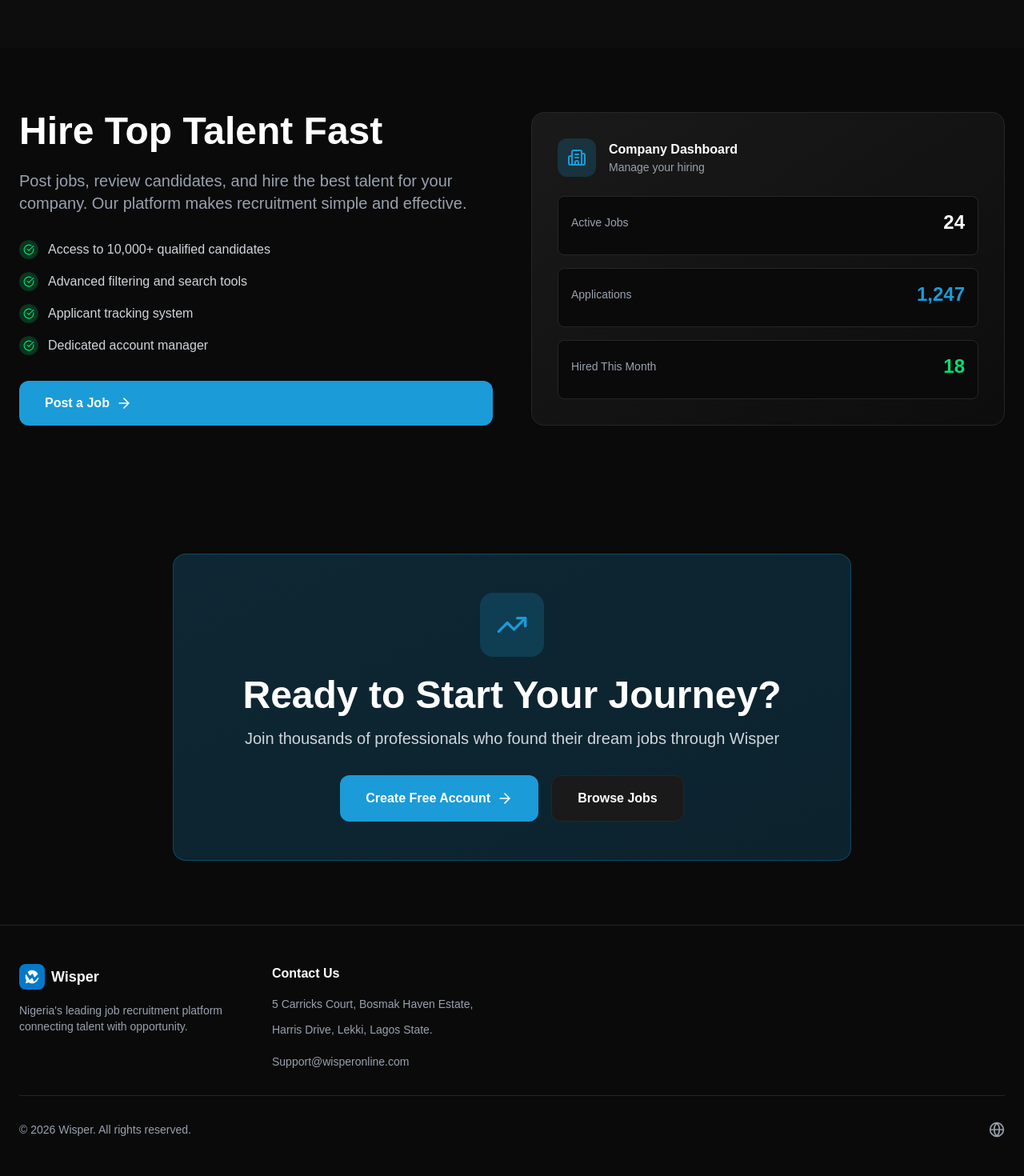
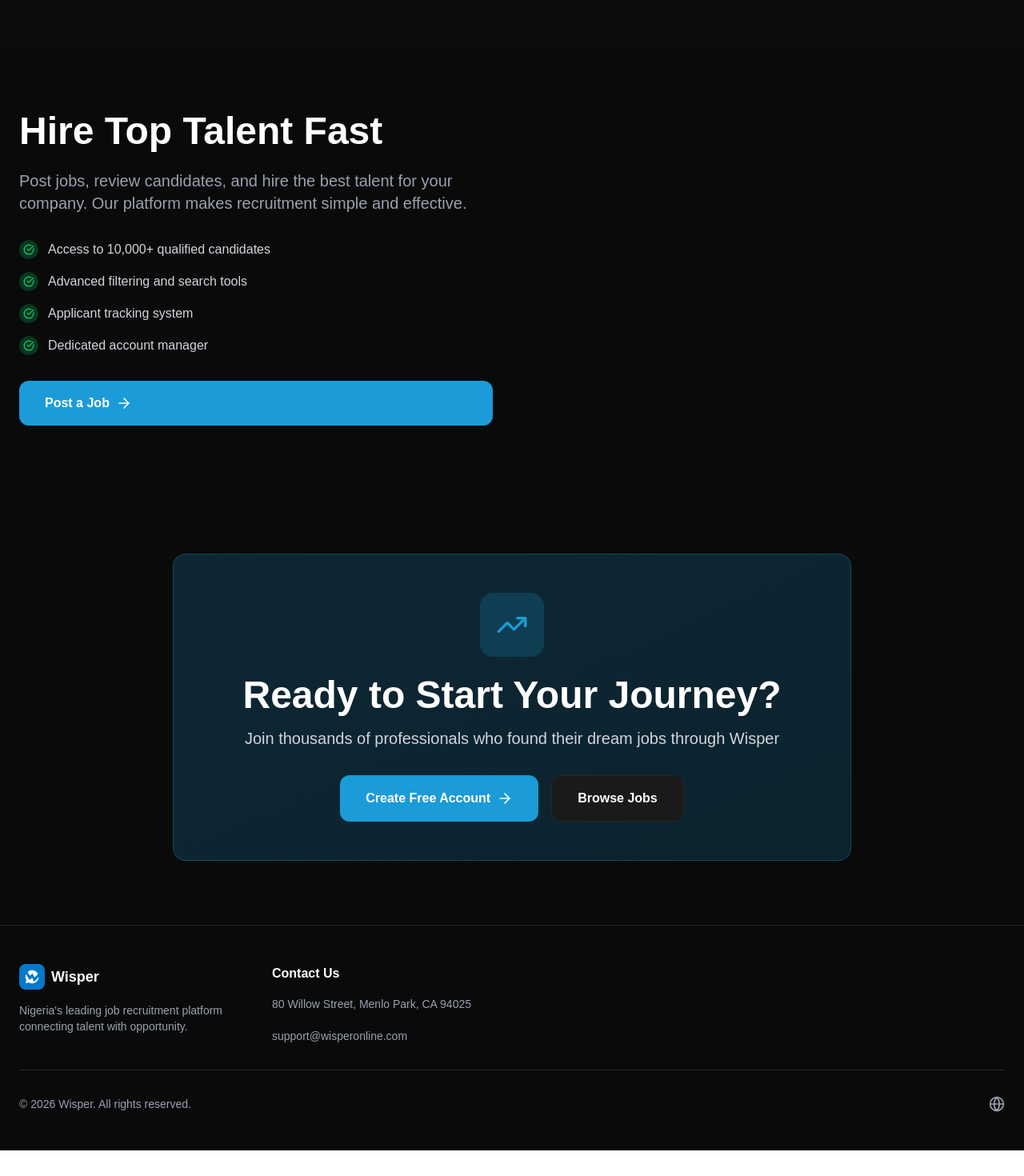
Before and after one commit to FarazAliAhmed/wisper-landing, a Next.js app: page / in a window 1280 px wide. Shown: the part 2165-3635 px from the top of the page at 80% size. After the commit the page ends 3603 px from the top, so only its background shows below. Built offline with nearby package versions, Linux system fonts and the light colour scheme.

Commit message:
Remove company dashboard, update contact details and content changes

```diff
--- a/app/page.tsx
+++ b/app/page.tsx
@@ -322,54 +322,6 @@ export default function WisperLandingPage() {
               </a>
             </div>
 
-            <div className="relative">
-              <div className="p-8 bg-gradient-to-br from-[#1A1A1A] to-[#0D0D0D] border border-[#262626] rounded-2xl">
-                <div className="flex items-center gap-4 mb-6">
-                  <div className="w-12 h-12 rounded-xl bg-[#1B9BD8]/20 flex items-center justify-center">
-                    <Building2 size={24} className="text-[#1B9BD8]" />
-                  </div>
-                  <div>
-                    <div className="text-white font-semibold">
-                      Company Dashboard
-                    </div>
-                    <div className="text-sm text-gray-400">
-                      Manage your hiring
-                    </div>
-                  </div>
-                </div>
-
-                <div className="space-y-4">
-                  <div className="p-4 bg-[#0A0A0A] border border-[#262626] rounded-lg">
-                    <div className="flex items-center justify-between mb-2">
-                      <span className="text-sm text-gray-400">
-                        Active Jobs
-                      </span>
-                      <span className="text-2xl font-bold text-white">24</span>
-                    </div>
-                  </div>
-                  <div className="p-4 bg-[#0A0A0A] border border-[#262626] rounded-lg">
-                    <div className="flex items-center justify-between mb-2">
-                      <span className="text-sm text-gray-400">
-                        Applications
-                      </span>
-                      <span className="text-2xl font-bold text-[#1B9BD8]">
-                        1,247
-                      </span>
-                    </div>
-                  </div>
-                  <div className="p-4 bg-[#0A0A0A] border border-[#262626] rounded-lg">
-                    <div className="flex items-center justify-between mb-2">
-                      <span className="text-sm text-gray-400">
-                        Hired This Month
-                      </span>
-                      <span className="text-2xl font-bold text-green-400">
-                        18
-                      </span>
-                    </div>
-                  </div>
-                </div>
-              </div>
-            </div>
           </div>
         </div>
       </section>
@@ -433,11 +385,10 @@ export default function WisperLandingPage() {
             <div className="md:col-span-3">
               <h3 className="text-white font-semibold mb-4">Contact Us</h3>
               <div className="space-y-3 text-gray-400 text-sm">
-                <p>5 Carricks Court, Bosmak Haven Estate,</p>
-                <p>Harris Drive, Lekki, Lagos State.</p>
+                <p>80 Willow Street, Menlo Park, CA 94025</p>
                 <p className="pt-2">
-                  <a href="mailto:Support@wisperonline.com" className="hover:text-white transition-colors">
-                    Support@wisperonline.com
+                  <a href="mailto:support@wisperonline.com" className="hover:text-white transition-colors">
+                    support@wisperonline.com
                   </a>
                 </p>
               </div>
```
